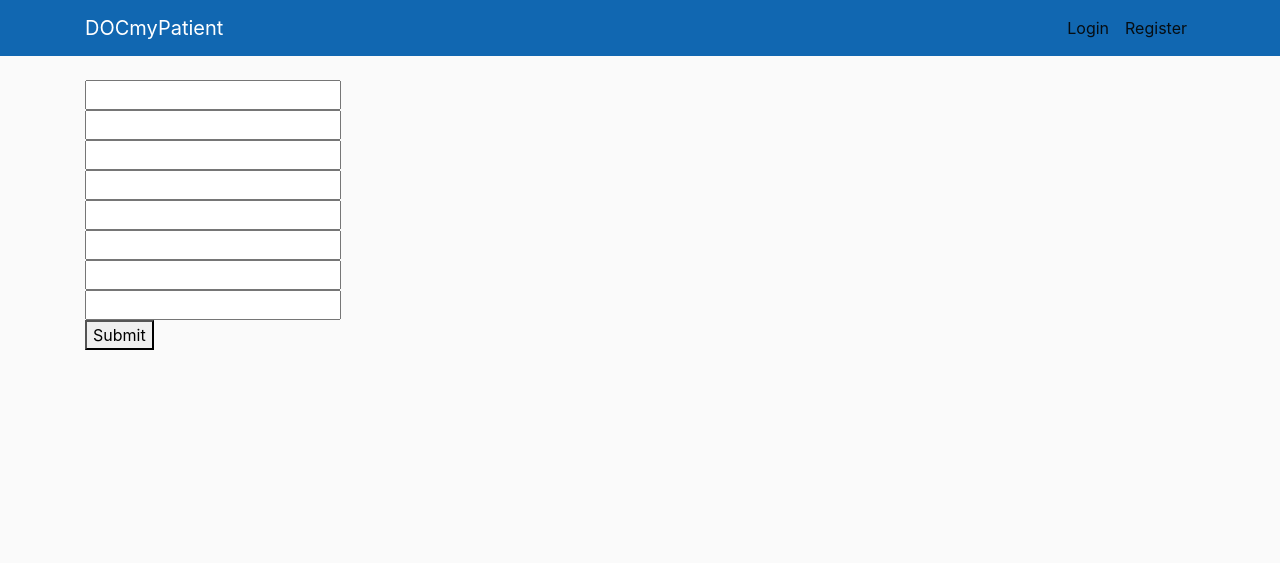
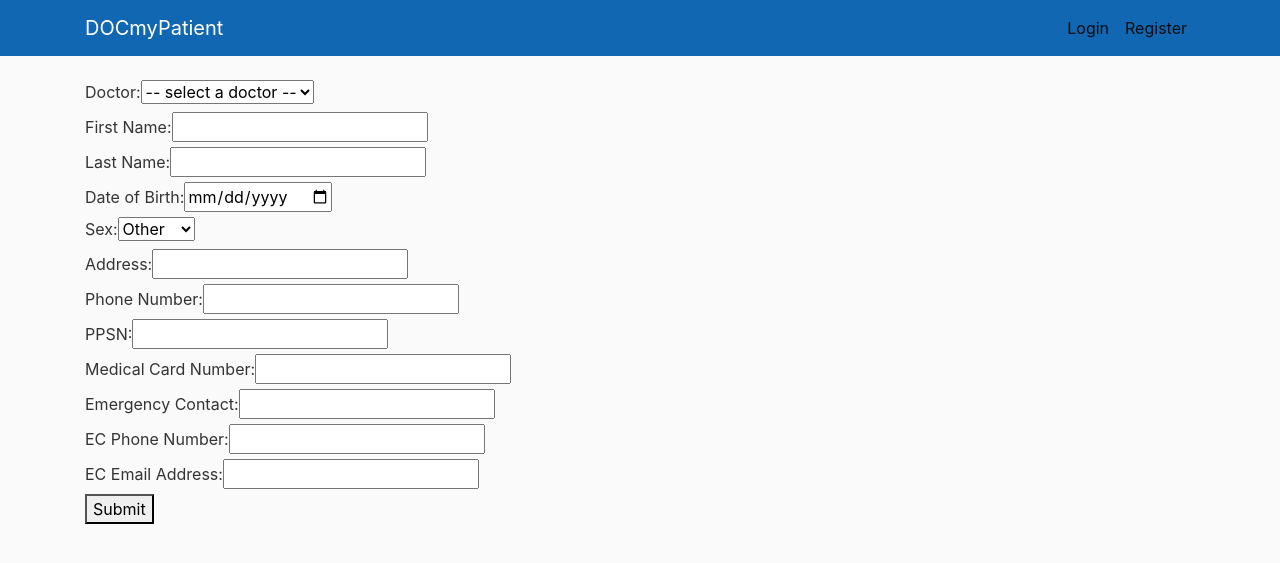
Before and after one commit to JuliaCichy/DOCmyPatient, a Django app: page /patientzone/add-patient/ in a window 1280 px wide. Shown: the top 563 px of the page. Run offline with Django 3.2, Linux system fonts and the light colour scheme; data comes from the database, SQL or seed files in the repository; both versions use the stored data as it was after the commit; some libraries are stand-ins or nearby versions.

Commit message:
Remodel patient models & working add patient page

```diff
--- a/patientZone/forms.py
+++ b/patientZone/forms.py
@@ -1,4 +1,5 @@
 from .models import Comment
+from users.models import Profile, Patient
 from django import forms
 
 
@@ -6,3 +7,8 @@
     class Meta:
         model = Comment
         fields = ('comment', 'date_posted', 'staff_name', 'patient_id')
+
+class ProfileForm(forms.ModelForm):
+    class Meta:
+        model = Profile
+        fields = ('first_name', 'last_name', 'dob', 'sex', 'is_patient')
--- a/patientZone/templates/docmypatient/addPatient.html
+++ b/patientZone/templates/docmypatient/addPatient.html
@@ -4,23 +4,46 @@
 
     <form method="POST">
         {% csrf_token %}
-        <input id="" type="text" name="commentData">
+        <label for="doctor">Doctor: </label><select id="doctor" name="doctor">
+                                                <option disabled selected value> -- select a doctor -- </option>
+                                                {% for doc in doctors %}
+                                                     <option value={{ doc.id }}>{{ doc }}</option>
+                                                {% endfor %}
+                                            </select>
         <br>
-        <input id="" type="text" name="commentData">
+        <label for="first_name">First Name: </label><input id="first_name" type="text" name="first_name" required>
         <br>
-        <input id="" type="text" name="commentData">
+        <label for="last_name">Last Name: </label><input id="last_name" type="text" name="last_name" required>
         <br>
-        <input id="" type="text" name="commentData">
+        <label for="dob">Date of Birth: </label><input id="dob" type="date" name="dob">
         <br>
-        <input id="" type="text" name="commentData">
+        <label for="sex">Sex: </label><select id="sex" name="sex">
+                                        <option value="Other">Other</option>
+                                        <option value="Male">Male</option>
+                                        <option value="Female">Female</option>
+                                    </select>
         <br>
-        <input id="" type="text" name="commentData">
+        <label for="address">Address: </label><input id="address" type="text" name="address" required>
         <br>
-        <input id="" type="text" name="commentData">
+        <label for="phone_number">Phone Number: </label><input id="phone_number" type="text" name="phone_number">
         <br>
-        <input id="" type="text" name="commentData">
+        <label for="ppsn">PPSN: </label><input id="ppsn" type="text" name="ppsn" required>
+        <br>
+        <label for="medical_card_num">Medical Card Number: </label><input id="medical_card_num" type="text" name="medical_card_num">
+        <br>
+        <label for="emergency_contact">Emergency Contact: </label><input id="emergency_contact" type="text" name="emergency_contact">
+        <br>
+        <label for="ec_phone_number">EC Phone Number: </label><input id="ec_phone_number" type="number" name="ec_phone_number">
+        <br>
+        <label for="ec_email_address">EC Email Address: </label><input id="ec_email_address" type="text" name="ec_email_address">
         <br>
         <button type="submit"> Submit </button>
+        <br>
+        {% if messages %}
+            {% for message in messages %}
+                {{ message }}
+            {% endfor %}
+        {% endif %}
     </form>
 
 
--- a/patientZone/templates/docmypatient/patientZone.html
+++ b/patientZone/templates/docmypatient/patientZone.html
@@ -15,9 +15,9 @@
                     <article class="media content-section">
                       <div class="media-body">
                         <div class="article-metadata">
-                            <a href="{% url 'patientPage' patient_id=user.id %}">{{ user.profile.last_name }}</a>
-                            <p>{{ user.profile.first_name }}</p>
-                            <p>{{ user.profile.patient.doctor }}</p>
+                            <a href="{% url 'patientPage' patient_id=user.id %}">{{ user.last_name }}</a>
+                            <p>{{ user.first_name }}</p>
+                            <p>{{ user.patient.doctor }}</p>
                         </div>
                       </div>
                     </article>
--- a/patientZone/views.py
+++ b/patientZone/views.py
@@ -1,18 +1,20 @@
 from django.shortcuts import render, redirect
 from django.contrib.auth.decorators import login_required
 from django.contrib.auth.models import User
+from users.models import Profile, Patient, Doctor
 from .models import Comment
 from .forms import CommentForm
 import datetime
+from django.contrib import messages
 
 
 @login_required
 def home(request):
     if request.user.profile.is_doctor:
-        users = User.objects.all()
+        users = Profile.objects.filter(is_patient=True)
         users_list = []
         for user in users:
-            if user.profile.is_patient and user.profile.patient.doctor.id == request.user.profile.doctor.id:
+            if user.patient.doctor.id == request.user.profile.doctor.id:
                 users_list.append(user)
         context = {
             'users': users_list
@@ -20,11 +22,10 @@
         return render(request, 'docmypatient/patientZone.html', context)
 
     elif request.user.profile.is_nurse:
-        users = User.objects.all()
+        users = Profile.objects.filter(is_patient=True)
         users_list = []
         for user in users:
-            if user.profile.is_patient:
-                users_list.append(user)
+            users_list.append(user)
         context = {
             'users': users_list
         }
@@ -36,21 +37,21 @@
 
 def patient(request, patient_id):
     try:
-        patient = User.objects.get(id=patient_id)
+        profile = Profile.objects.get(id=patient_id)
         if request.user.profile.is_doctor:
-            if patient.profile.patient.doctor.id != request.user.profile.doctor.id:
+            if profile.patient.doctor.id != request.user.profile.doctor.id:
                 raise Exception
         elif request.user.profile.is_nurse:
             pass
         else:
             raise Exception
-
         context = {"comments": Comment.objects.filter(patient_id=patient_id),
-                   "patient": patient}
+                   "patient": profile}
 
         return render(request, 'docmypatient/patientPage.html', context)
 
-    except:
+    except Exception as e:
+        print(e)
         return redirect('docmypatient')
 
 
@@ -104,8 +105,39 @@
 
 
 def add_patient(request):
-    print("HELLO THERE")
     if request.method == 'POST':
-        return render(request, 'docmypatient/addPatient.html')
+        if request.POST.get('first_name') and request.POST.get('last_name') \
+                and request.POST.get('address') and request.POST.get('ppsn'):
+            if check_user_exists(request.POST.get('ppsn')):
+                profile = Profile.objects.create(first_name=request.POST.get('first_name'),
+                                                 last_name=request.POST.get('last_name'),
+                                                 dob=request.POST.get('dob'),
+                                                 sex=request.POST.get('sex'),
+                                                 is_patient=True)
+                doctor = Doctor.objects.get(id=request.POST.get('doctor'))
+                Patient.objects.create(profile=profile,
+                                       doctor=doctor,
+                                       address=request.POST.get('address'),
+                                       phone_number=request.POST.get('phone_number'),
+                                       ppsn=request.POST.get('ppsn'),
+                                       medical_card_num=request.POST.get('medical_card_num'),
+                                       emergency_contact=request.POST.get('emergency_contact'),
+                                       ec_phone_number=request.POST.get('ec_phone_number'),
+                                       ec_email_address=request.POST.get('ec_email_address'))
+                return redirect('docmypatient')
+
+            else:
+                messages.error(request, "Error: A user with that PPSN already exists")
+    doctors = Doctor.objects.all()
+    doctors_list = []
+    for doc in doctors:
+        doctors_list.append(doc)
+
+    return render(request, 'docmypatient/addPatient.html', {'doctors': doctors_list})
+
+
+def check_user_exists(ppsn):
+    if Patient.objects.filter(ppsn=ppsn).exists():
+        return False
     else:
-        return render(request, 'docmypatient/addPatient.html')
+        return True
--- a/users/models.py
+++ b/users/models.py
@@ -9,7 +9,7 @@
 
 
 class Profile(models.Model):
-    user = models.OneToOneField(User, on_delete=models.CASCADE)
+    user = models.OneToOneField(User, on_delete=models.CASCADE, null=True, blank=True)
     first_name = models.CharField(max_length=30)
     last_name = models.CharField(max_length=30)
     dob = models.DateField()
@@ -19,7 +19,7 @@
     is_patient = models.BooleanField(default=False)
 
     def __str__(self):
-        return self.user.username
+        return "{}, {}".format(self.last_name, self.first_name)
 
 
 class Doctor(models.Model):
@@ -28,7 +28,7 @@
     doc_reg_num = models.CharField(max_length=25)
 
     def __str__(self):
-        return self.profile.user.username
+        return "Dr. {} {}".format(self.profile.first_name, self.profile.last_name)
 
 
 class Nurse(models.Model):
@@ -36,18 +36,19 @@
     ward = models.CharField(max_length=25)
 
     def __str__(self):
-        return self.profile.user.username
+        return "Nurse {} {}".format(self.profile.first_name, self.profile.last_name)
 
 
 class Patient(models.Model):
     profile = models.OneToOneField(Profile, on_delete=models.CASCADE)
-    doctor = models.ForeignKey(Doctor, on_delete=models.CASCADE, null=True)
+    doctor = models.ForeignKey(Doctor, on_delete=models.CASCADE)
     address = models.CharField(max_length=100)
-    phone_number = models.IntegerField()
+    phone_number = models.IntegerField(null=True)
     ppsn = models.CharField(max_length=15)
     medical_card_num = models.CharField(max_length=15, null=True)
-    emergency_contact = models.CharField(max_length=15, null=True)
-    ec_phone_number = models.IntegerField()
+    emergency_contact = models.CharField(max_length=25, null=True)
+    ec_phone_number = models.IntegerField(null=True)
+    ec_email_address = models.CharField(max_length=50, null=True)
 
     def __str__(self):
-        return self.profile.user.username
+        return "{}, {}".format(self.profile.last_name, self.profile.first_name)
--- a/users/views.py
+++ b/users/views.py
@@ -11,7 +11,7 @@
             form.save()
             username = form.cleaned_data.get('username')
             messages.success(request, 'Your account has been successfully registered {}'.format(username))
-            return redirect('login')
+            return redirect('profile')
     else:
         form = UserRegisterForm()
     return render(request, 'users/register.html', {'form': form})
```
Also changed, not shown: patientZone/templates/docmypatient/patientPage.html (+7 -7 lines), db.sqlite3, users/migrations/0002_auto_20200630_2206.py (added), users/migrations/0003_auto_20200703_1925.py (added), users/migrations/0004_auto_20200703_1925.py (added), users/migrations/0005_auto_20200703_1927.py (added), users/migrations/0006_auto_20200703_1928.py (added), users/migrations/0007_auto_20200703_1932.py (added), users/migrations/0008_auto_20200703_1955.py (added), users/migrations/0009_auto_20200703_1958.py (added), users/migrations/0010_auto_20200703_2218.py (added).
